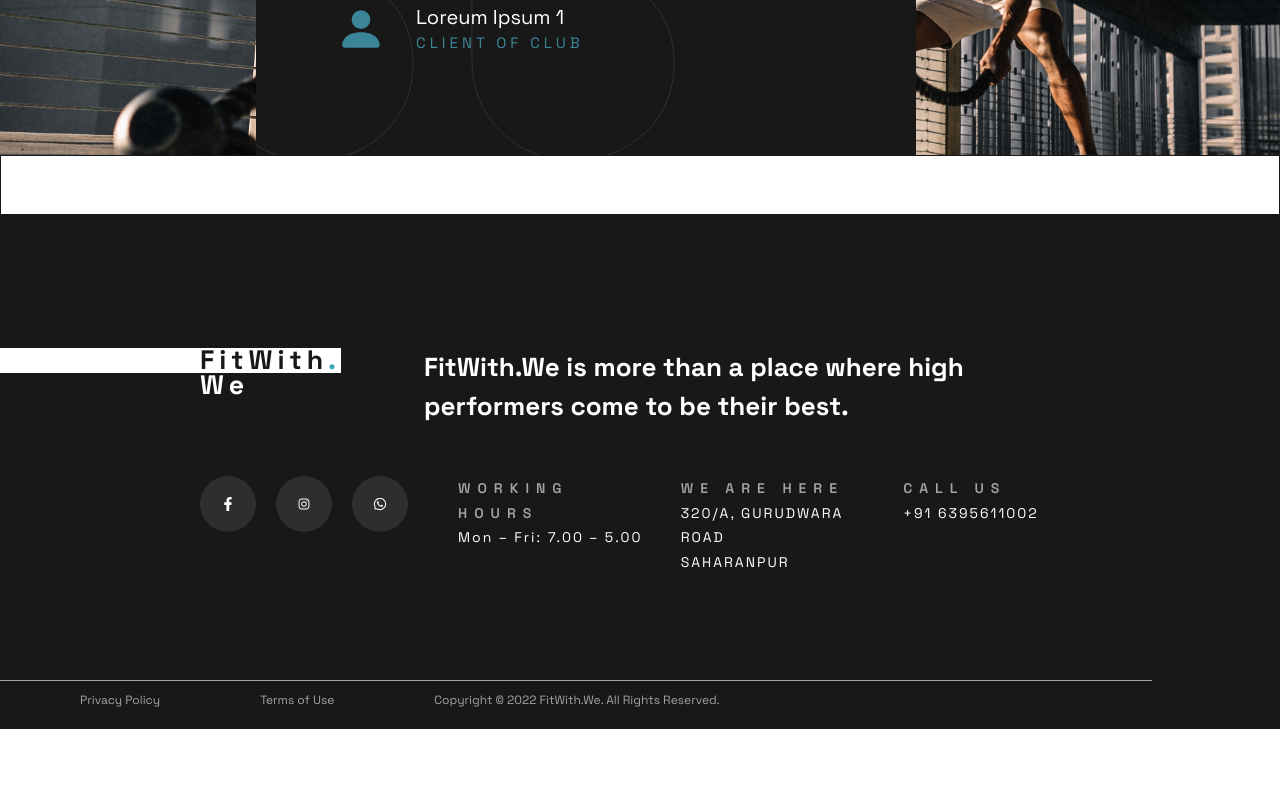
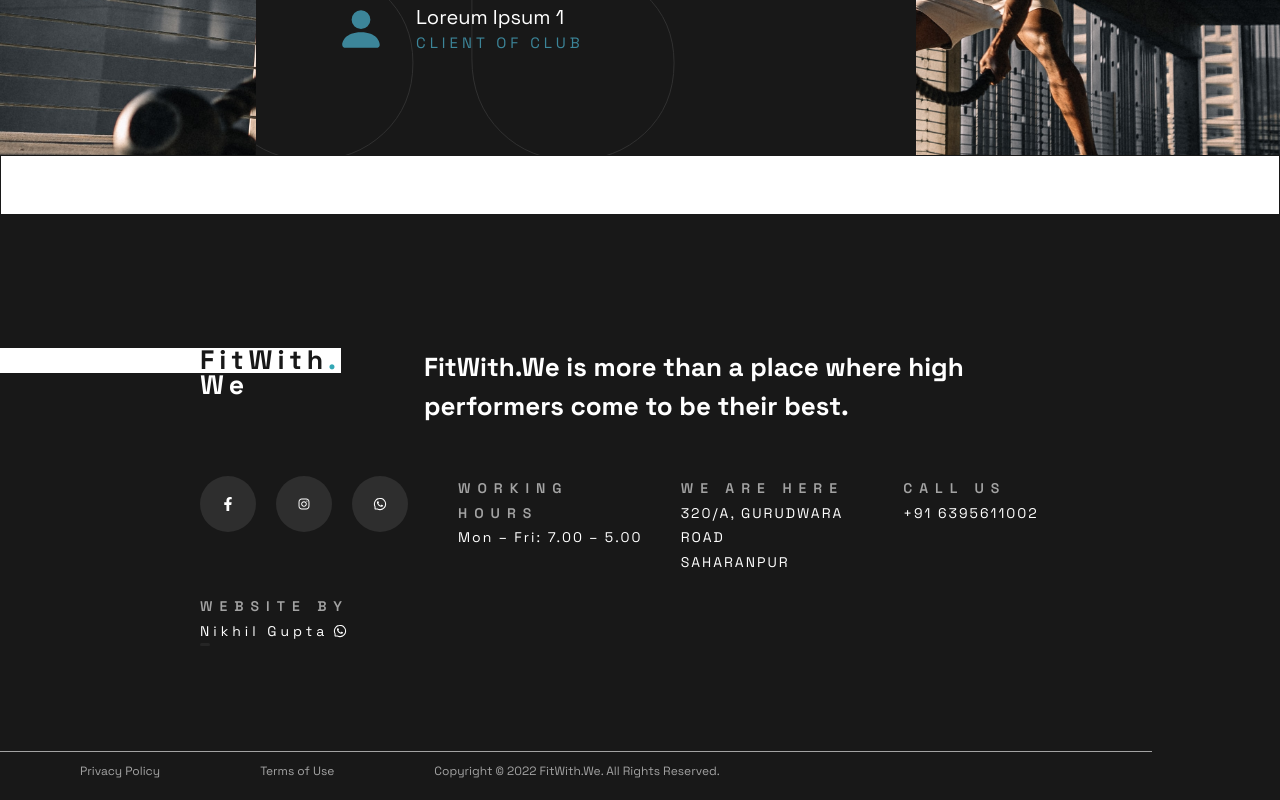
Before and after one commit to fitwithwe/fitwithwe, a React (Vite) app: page /home in a window 1280 px wide. Shown: the part 2198-2998 px from the top of the page. Before the commit the page ends 2927 px from the top, so only its background shows below. Built offline with nearby package versions, Linux system fonts and the light colour scheme.

Commit message:
vercel json header

```diff
--- a/src/components/AppLayout/components/Footer.tsx
+++ b/src/components/AppLayout/components/Footer.tsx
@@ -1,8 +1,10 @@
-import { Flex, Grid, GridItem, Image, Text } from "@chakra-ui/react";
+import { Flex, FlexProps, Grid, GridItem, Image, Text } from "@chakra-ui/react";
 import Logo from "../../Logo";
 import { FaFacebookF } from 'react-icons/fa'
 import { AiOutlineInstagram, AiOutlineWhatsApp } from 'react-icons/ai'
 import { whatsapp_data } from "../../../utils/whatsapp_data";
+import HoverMotion from "../../HoverMotion";
+import { motion } from "framer-motion";
 
 export default function Footer() {
     const icon = [
@@ -19,7 +21,19 @@ export default function Footer() {
             link: whatsapp_data.number
         }
     ]
-
+    const MotionFlex = motion<FlexProps>(Flex);
+    const hoverMotion = {
+        hover: {
+            opacity: 1,
+            width: '95%',
+            transition: {
+                duration: 2,
+                type: "spring",
+                ease: "easeIn",
+                repeat: Infinity
+            },
+        },
+    };
     return (
         <Flex
             bgColor={'#181818'}
@@ -88,7 +102,7 @@ export default function Footer() {
                                         }}
                                         cursor='pointer'
                                         onClick={() => {
-                                            window.open(row.link)
+                                            window.open(row.link, "_self")
                                         }}
                                         mr='20px'
                                     >
@@ -152,6 +166,49 @@ export default function Footer() {
                     </Grid>
                 </Flex>
             </Flex>
+
+            <Flex
+                lineHeight={'1.75em'}
+                letterSpacing={'2px'}
+                mt={'20px'}
+                px={{ base: '15px', sm: '50px', md: '100px', lg: '130px', xl: '200px' }}
+                direction='column'
+                fontSize={{ base: '10px', sm: '11px', md: '12px', lg: '14px' }}
+            >
+                <Text
+                    letterSpacing={'7px'}
+                    fontWeight='600'
+                    color={'#A3A3A3'}
+                >
+                    WEBSITE BY
+                </Text>
+                <MotionFlex
+                    direction={"column"}
+                    animate={"hover"}
+                    w={{base:'150px',sm:'160px',md:'170px',lg:'180px'}}
+                >
+                    <Flex
+                        alignItems={'center'}
+                        letterSpacing={'4px'}
+                        cursor='pointer'
+                        onClick={() => {
+                            window.open("https://api.whatsapp.com/send?phone=+917579214173", "_self")
+                        }}
+                        gridGap='5px'
+                    >
+                        Nikhil Gupta <AiOutlineWhatsApp />
+                    </Flex>
+                    <MotionFlex
+                        h="2.5px"
+                        width={'0%'}
+                        bgColor={"currentcolor"}
+                        variants={hoverMotion}
+                        opacity="0"
+                        borderRadius={"9999px"}
+                    />
+                </MotionFlex>
+            </Flex>
+
             <Flex
                 h={{ base: '20pt', sm: '40pt', md: '60pt', lg: '80pt' }}
                 w='90%'
--- a/src/components/AppLayout/components/Header.tsx
+++ b/src/components/AppLayout/components/Header.tsx
@@ -99,7 +99,7 @@ export default function Header() {
                     letterSpacing={'4px'}
                     cursor='pointer'
                     onClick={() => {
-                        window.open(whatsapp_data.phone)
+                        window.open(whatsapp_data.phone,"_self")
                     }}
                     display={{ base: 'none', md: 'inherit' }}
                 >
@@ -114,7 +114,7 @@ export default function Header() {
                     letterSpacing={'4px'}
                     cursor='pointer'
                     onClick={() => {
-                        window.open(whatsapp_data.phone)
+                        window.open(whatsapp_data.phone,"_self")
                     }}
                     display={{ base: 'inherit', md: 'none' }}
                 >
```
